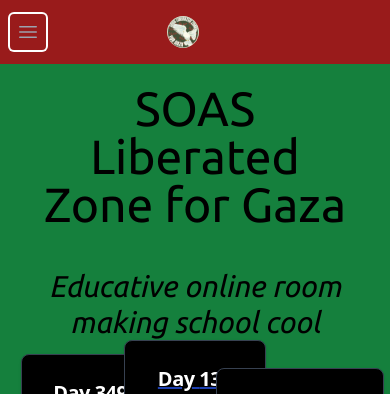
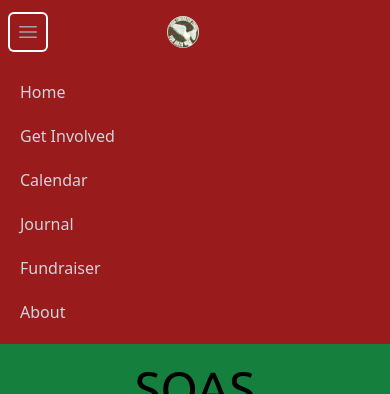
Before and after one commit to adilkhan49/soas-liberated-zone, a React (Vite) app in the folder frontend/: page / in a window 390 px wide. Both pictures are taken after a click on the button "Open main menu". Shown: the top 394 px of the page. Built offline with nearby package versions, Linux system fonts and the light colour scheme.

Commit message:
mobile menu working

```diff
--- a/frontend/src/routes/root.jsx
+++ b/frontend/src/routes/root.jsx
@@ -1,11 +1,25 @@
+import { useState } from "react";
+
 import { Outlet, Link } from "react-router-dom";
 import { useContext } from 'react'
 import AuthContext from "../context/AuthContext";
 
+
+
+
+
 export default function Root() {
 
   let { user, logoutUser } = useContext(AuthContext)
-
+  const [isNavOpen, setIsNavOpen] = useState(false);
+  // function toggleMenu() {
+  //   const menu = document.querySelector("#mobile-menu")
+  //   if (menu.classList.contains('hidden')) {
+  //       menu.classList.remove('hidden');
+  //   } else {
+  //       menu.classList.add('hidden');
+  //   }
+  // }
 
   return (
 <div class="min-h-screen bg-gradient-to-b from-green-700 to-green-700">
@@ -13,7 +27,9 @@ export default function Root() {
     <div class="mx-auto max-w-7xl px-2 sm:px-6 lg:px-8">
       <div class="relative flex h-16 items-center justify-between">
         <div class="absolute inset-y-0 left-0 flex items-center sm:hidden">
-          <button type="button" class="relative inline-flex items-center justify-center rounded-md p-2 text-gray-400 hover:bg-gray-700 hover:text-white focus:outline-none focus:ring-2 focus:ring-inset focus:ring-white" aria-controls="mobile-menu" aria-expanded="false">
+          <button type="button" class="relative inline-flex items-center justify-center rounded-md p-2 text-gray-400 hover:bg-gray-700 hover:text-white focus:outline-none focus:ring-2 focus:ring-inset focus:ring-white"
+          onClick={() => setIsNavOpen((prev) => !prev)}
+          >
             <span class="absolute -inset-0.5"></span>
             <span class="sr-only">Open main menu</span>
             <svg class="block h-6 w-6" fill="none" viewBox="0 0 24 24" stroke-width="1.5" stroke="currentColor" aria-hidden="true">
@@ -70,18 +86,24 @@ export default function Root() {
 
   </div>
 
-  {/* <div class="sm:hidden" id="mobile-menu">
-    <div class="space-y-1 px-2 pb-3 pt-2">
-      <a href="#" class="block rounded-md bg-gray-900 px-3 py-2 text-base font-medium text-white" aria-current="page">Dashboard</a>
-      <a href="#" class="block rounded-md px-3 py-2 text-base font-medium text-gray-300 hover:bg-gray-700 hover:text-white">Team</a>
-      <a href="#" class="block rounded-md px-3 py-2 text-base font-medium text-gray-300 hover:bg-gray-700 hover:text-white">Projects</a>
-      <a href="#" class="block rounded-md px-3 py-2 text-base font-medium text-gray-300 hover:bg-gray-700 hover:text-white">Calendar</a>
+  <div class={!isNavOpen && "hidden"}>
+    <div class="sm:hidden" id="mobile-menu">
+      <div class="space-y-1 px-2 pb-3 pt-2">
+        {/* <a href="calendar" class="block rounded-md bg-gray-900 px-3 py-2 text-base font-medium text-white" aria-current="page">Calendar</a> */}
+        <a href="/" class="block rounded-md px-3 py-2 text-base font-medium text-gray-300 hover:bg-gray-700 hover:text-white no-underline">Home</a>
+        <a href="getinvolved" class="block rounded-md px-3 py-2 text-base font-medium text-gray-300 hover:bg-gray-700 hover:text-white no-underline">Get Involved</a>
+        <a href="calendar" class="block rounded-md px-3 py-2 text-base font-medium text-gray-300 hover:bg-gray-700 hover:text-white no-underline">Calendar</a>
+        <a href="journal" class="block rounded-md px-3 py-2 text-base font-medium text-gray-300 hover:bg-gray-700 hover:text-white no-underline">Journal</a>
+        <a href="fundraiser" class="block rounded-md px-3 py-2 text-base font-medium text-gray-300 hover:bg-gray-700 hover:text-white no-underline">Fundraiser</a>
+        <a href="about" class="block rounded-md px-3 py-2 text-base font-medium text-gray-300 hover:bg-gray-700 hover:text-white no-underline">About</a>
+      </div>
     </div>
-  </div> */}
+  </div>
 </nav>
          <div class="mx-10 my-5">
            <Outlet />
 </div>
+
 </div>
 
   );
```
